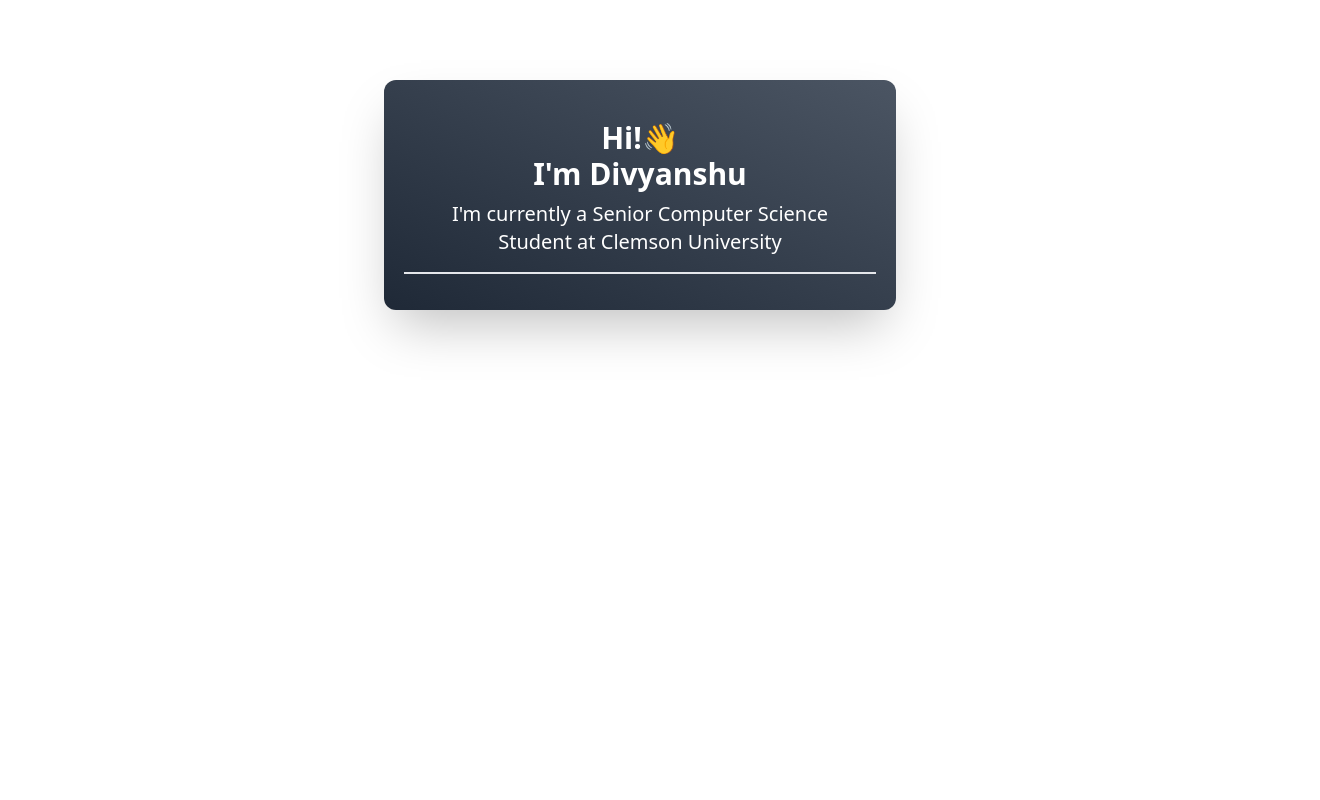
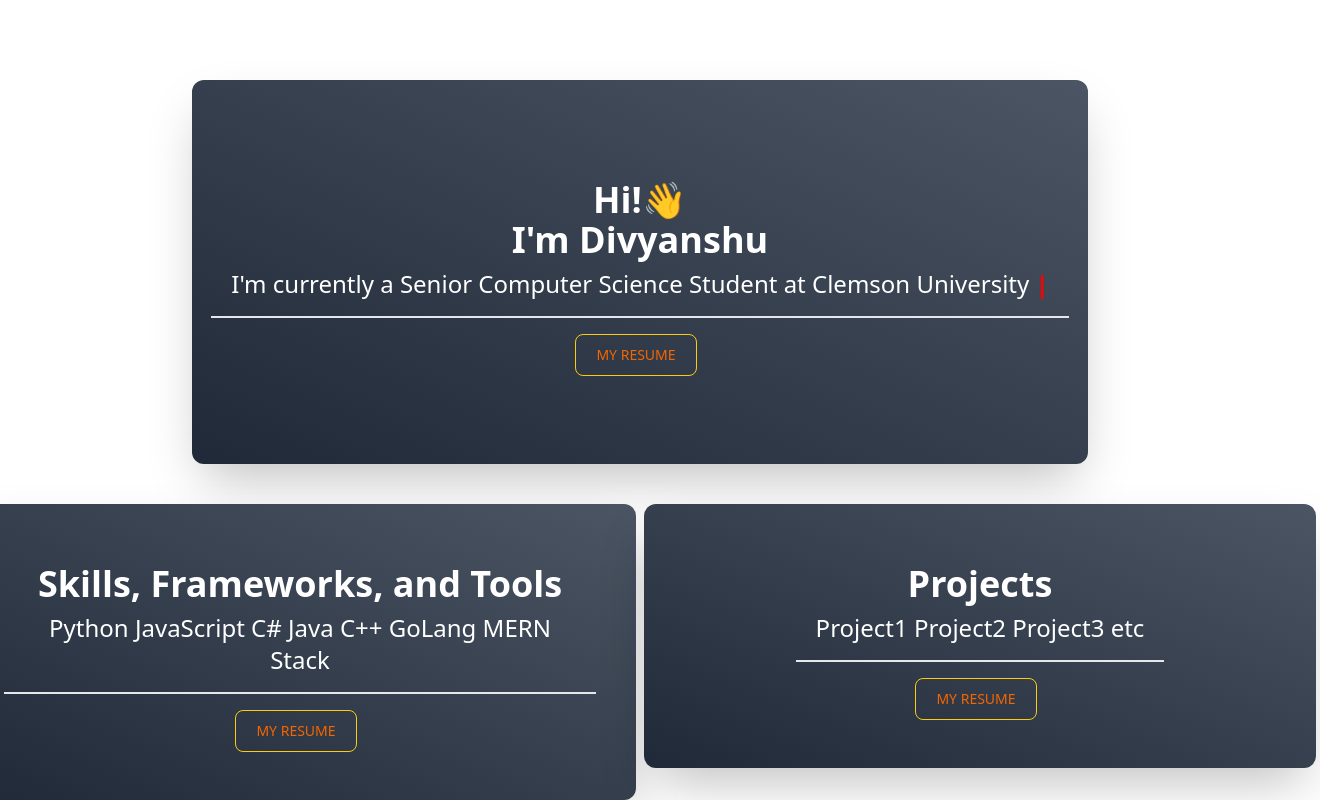
Before and after one commit to divpatel10/divyanshupatel.me, a React (Create React App) app in the folder mywebsite/: page / in a window 1280 px wide. Shown: the whole page, 1320 px wide, since content can reach past the window. Built offline with nearby package versions, Linux system fonts and the light colour scheme; the HTML template or start-up script is replaced by a standard one.

Commit message:
added project and skills card

```diff
--- a/mywebsite/public/index.html
+++ b/mywebsite/public/index.html
@@ -4,12 +4,11 @@
     <meta charset="utf-8" />
     <link rel="icon" href="%PUBLIC_URL%/favicon.ico" />
     <meta name="viewport" content="width=device-width, initial-scale=1" />
-    <meta name="theme-color" content="#000000" />
+    <meta name="theme-color" content="#fff" />
     <meta
       name="description"
       content="Web site created using create-react-app"
     />
-    <link rel="apple-touch-icon" href="%PUBLIC_URL%/logo192.png" />
     <!--
       manifest.json provides metadata used when your web app is installed on a
       user's mobile device or desktop. See https://developers.google.com/web/fundamentals/web-app-manifest/
--- a/mywebsite/src/App.js
+++ b/mywebsite/src/App.js
@@ -1,9 +1,19 @@
 import './App.css';
 import React from "react"
-import Card from "./components/Card"
+import Projects from "./components/Projects"
+import Skills from "./components/Skills"
+import AboutMe from "./components/AboutMe"
 function App() {
   return (
-      <Card/>
+    <div>
+
+        <AboutMe/>
+        <div className="flex flex-wrap -mx-10">
+        <Skills/>
+        <Projects/>
+        </div>
+    </div>
+
   );
 }
 
--- a/mywebsite/src/components/AboutMe.js
+++ b/mywebsite/src/components/AboutMe.js
@@ -0,0 +1,35 @@
+import React from "react"
+import { FaGithub } from 'react-icons/fa';
+import { FaYoutube } from 'react-icons/fa';
+import { FaTwitter } from 'react-icons/fa';
+import { FaRegEnvelope } from 'react-icons/fa';
+
+function AboutMe(){
+    return(
+        <div className=" w-full">
+            <div className='flex flex-col justify-center from-gray-600 to-gray-800 bg-gradient-to-bl max-w-4xl mx-auto bg-white shadow-2xl rounded-xl py-20 mt-20'>
+
+                <div className="text-center mt-5 text-white">
+
+                    <p className='text-4xl sm:text-4xl font-semibold '>
+                    Hi!👋 <br/>I'm Divyanshu
+                    </p>
+                    <p className=' text-xl sm:text-2xl pt-2 pb-4 px-5 w-auto inline-block border-b-2'>
+                       I'm currently a Senior Computer Science Student at Clemson University
+                       <span class="cursor"><b> |</b></span>
+                    </p>
+
+                    <div className="flex align-center justify-center mt-4">
+
+                    <button type="button" class="button" class="text-clemrange hover:text-white border border-yellow-400 hover:bg-clemrange focus:ring-4 focus:ring-yellow-400 font-medium rounded-lg text-sm px-5 py-2.5 text-center mr-2 mb-2 dark:border-yellow-500 dark:text-yellow-500 dark:hover:text-white dark:hover:bg-clemrange dark:focus:ring-yellow-200">
+                        MY RESUME
+                        </button>
+                    </div>
+        </div>
+      </div>
+
+        </div>
+    );
+}
+
+export default AboutMe;
--- a/mywebsite/src/components/Card.js
+++ /dev/null
@@ -1,31 +0,0 @@
-import React from "react"
-import { FaGithub } from 'react-icons/fa';
-import { FaYoutube } from 'react-icons/fa';
-import { FaTwitter } from 'react-icons/fa';
-import { FaRegEnvelope } from 'react-icons/fa';
-
-function Card(){
-    return(
-        <div className=" w-full h-64">
-            <div className='flex flex-col justify-center from-gray-600 to-gray-800 bg-gradient-to-bl max-w-lg mx-auto bg-white shadow-2xl rounded-xl p-5 mt-20'>
-
-                <div className="text-center mt-5">
-
-                    <p className='text-2xl sm:text-3xl font-semibold text-white'>
-                    Hi!👋 <br/>I'm Divyanshu
-                    </p>
-                    <p className=' text-base sm:text-xl text-white pt-2 pb-4 px-5 w-auto inline-block border-b-2'>
-                       I'm currently a Senior Computer Science Student at Clemson University
-
-                    </p>
-                    <div className="flex align-center justify-center mt-4">
-
-          </div>
-        </div>
-      </div>
-
-        </div>
-    );
-}
-
-export default Card;
--- a/mywebsite/src/components/Projects.js
+++ b/mywebsite/src/components/Projects.js
@@ -0,0 +1,34 @@
+import React from "react"
+import { FaGithub } from 'react-icons/fa';
+import { FaYoutube } from 'react-icons/fa';
+import { FaTwitter } from 'react-icons/fa';
+import { FaRegEnvelope } from 'react-icons/fa';
+
+function Projects(){
+    return(
+        <div className="w-full md:w-1/2 xl:w-1/2">
+            <div className='flex flex-col justify-center from-gray-600 to-gray-800 bg-gradient-to-bl max-w-2xl mx-auto bg-white shadow-2xl rounded-xl p-10 mt-10'>
+
+                <div className="text-center mt-5 text-white">
+
+                    <p className='text-4xl sm:text-4xl font-semibold '>
+                    Projects
+                    </p>
+                    <p className=' text-xl sm:text-2xl pt-2 pb-4 px-5 w-auto inline-block border-b-2'>
+                       Project1 Project2 Project3 etc
+                    </p>
+
+                    <div className="flex align-center justify-center mt-4">
+
+                    <button type="button" class="button" class="text-clemrange hover:text-white border border-yellow-400 hover:bg-clemrange focus:ring-4 focus:ring-yellow-400 font-medium rounded-lg text-sm px-5 py-2.5 text-center mr-2 mb-2 dark:border-yellow-500 dark:text-yellow-500 dark:hover:text-white dark:hover:bg-clemrange dark:focus:ring-yellow-200">
+                        MY RESUME
+                        </button>
+                    </div>
+        </div>
+      </div>
+
+        </div>
+    );
+}
+
+export default Projects;
--- a/mywebsite/src/components/Skills.js
+++ b/mywebsite/src/components/Skills.js
@@ -0,0 +1,34 @@
+import React from "react"
+import { FaGithub } from 'react-icons/fa';
+import { FaYoutube } from 'react-icons/fa';
+import { FaTwitter } from 'react-icons/fa';
+import { FaRegEnvelope } from 'react-icons/fa';
+
+function Skills(){
+    return(
+        <div className="w-full md:w-1/2 xl:w-1/2">
+            <div className='flex flex-col justify-center from-gray-600 to-gray-800 bg-gradient-to-bl max-w-2xl mx-auto bg-white shadow-2xl rounded-xl p-10 mt-10'>
+
+                <div className="text-center mt-5 text-white">
+
+                    <p className='text-4xl sm:text-4xl font-semibold '>
+                    Skills, Frameworks, and Tools
+                    </p>
+                    <p className=' text-xl sm:text-2xl pt-2 pb-4 px-5 w-auto inline-block border-b-2'>
+                       Python JavaScript C# Java C++ GoLang MERN Stack
+                    </p>
+
+                    <div className="flex align-center justify-center mt-4">
+
+                    <button type="button" class="button" class="text-clemrange hover:text-white border border-yellow-400 hover:bg-clemrange focus:ring-4 focus:ring-yellow-400 font-medium rounded-lg text-sm px-5 py-2.5 text-center mr-2 mb-2 dark:border-yellow-500 dark:text-yellow-500 dark:hover:text-white dark:hover:bg-clemrange dark:focus:ring-yellow-200">
+                        MY RESUME
+                        </button>
+                    </div>
+        </div>
+      </div>
+
+        </div>
+    );
+}
+
+export default Skills;
--- a/mywebsite/src/index.css
+++ b/mywebsite/src/index.css
@@ -1,3 +1,20 @@
 @tailwind base;
 @tailwind components;
 @tailwind utilities;
+
+.cursor{
+  color: red;
+  font-size: x-large;
+  animation: blink-animation 1s steps(4,start) infinite;
+  -webkit-animation: blink-animation 1.2s steps(4, start) infinite;
+    }
+    @keyframes blink-animation {
+      to {
+        visibility: hidden;
+      }
+    }
+    @-webkit-keyframes blink-animation {
+      to {
+        visibility: hidden;
+      }
+}
--- a/mywebsite/tailwind.config.js
+++ b/mywebsite/tailwind.config.js
@@ -40,6 +40,7 @@
       fuchsia: colors.fuchsia,
       pink: colors.pink,
       rose: colors.rose,
+      clemrange: '#F56600',
     }),
     columns: {
       auto: 'auto',
```
Also changed, not shown: mywebsite/src/components/Footer.js (deleted).
